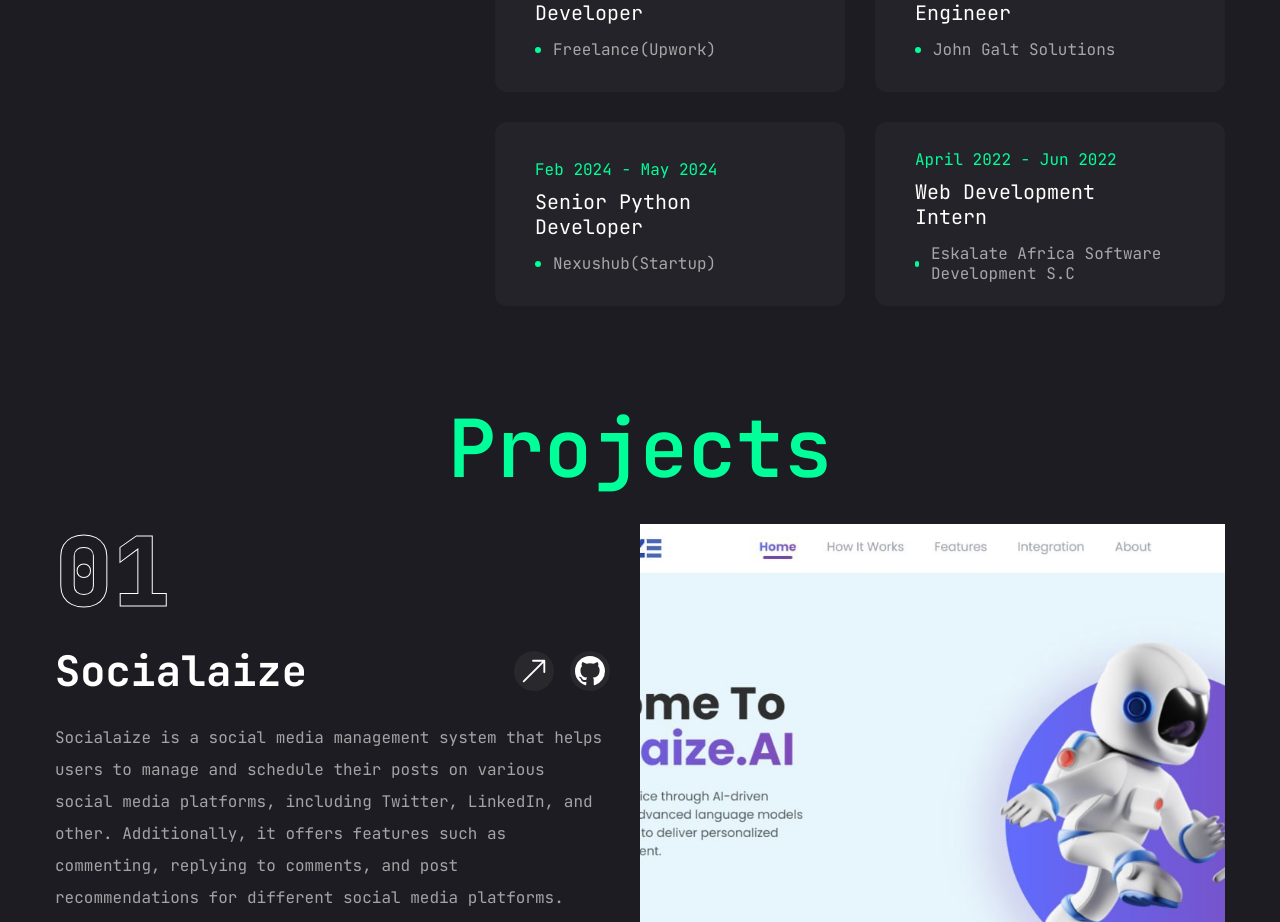
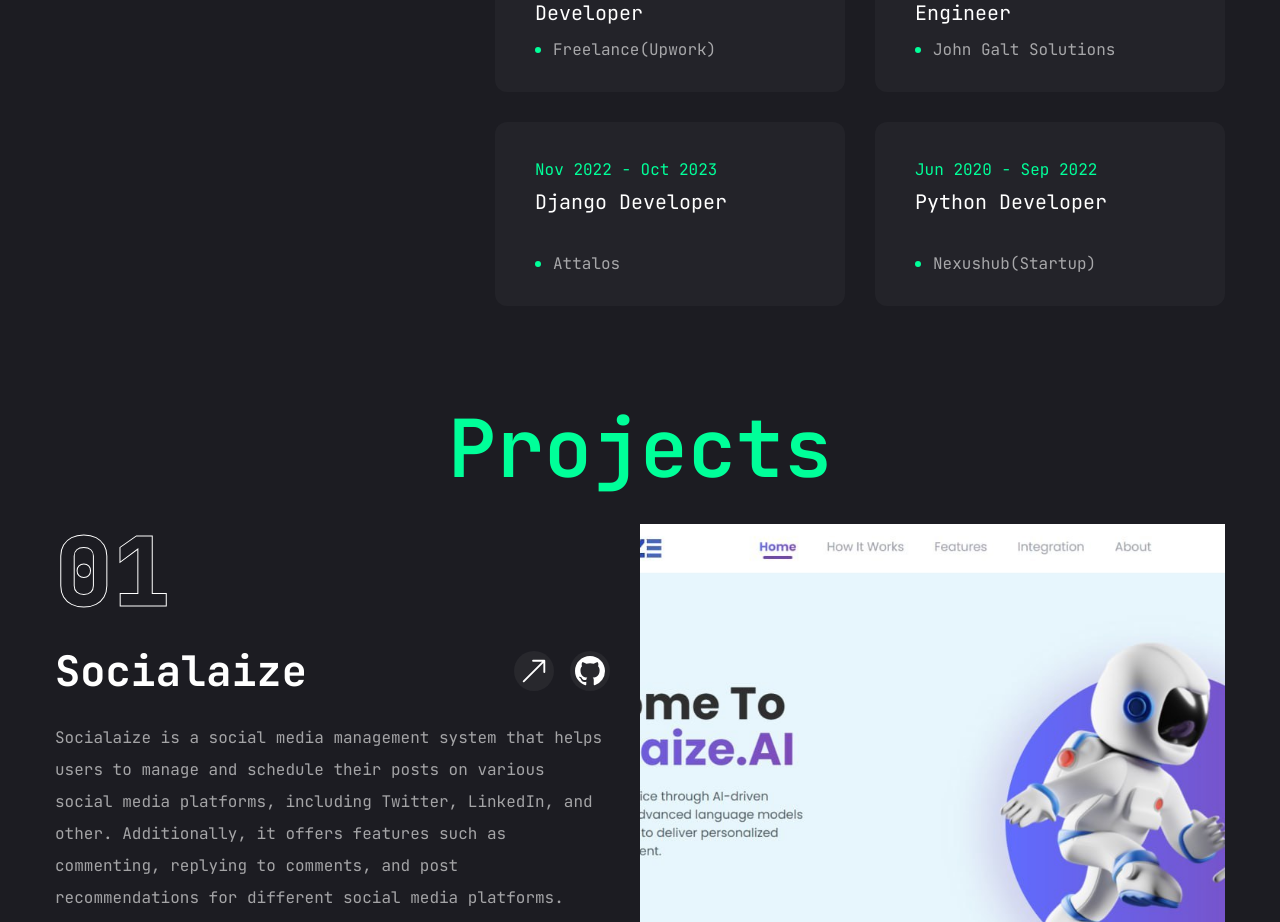
Before and after one commit to amha-kindu/portfolio, a Next.js app: page / in a window 1280 px wide. Shown: the part 2328-3250 px from the top of the page. Built offline with nearby package versions, Linux system fonts and the light colour scheme.

Commit message:
update resume

```diff
--- a/components/sections/Resume.jsx
+++ b/components/sections/Resume.jsx
@@ -27,8 +27,9 @@ const experience = {
     items: [
         { company: "Freelance(Upwork)", position: "Freelance Web Developer", duration: "Jan 2020 - Present" },
         { company: "John Galt Solutions", position: "Junior AI/ML Software Engineer", duration: "April 2024 - Oct 2024" },
-        { company: "Nexushub(Startup)", position: "Senior Python Developer", duration: "Feb 2024 - May 2024" },
-        { company: "Eskalate Africa Software Development S.C", position: "Web Development Intern", duration: "April 2022 - Jun 2022" },
+        { company: "Attalos", position: "Django Developer", duration: "Nov 2022 - Oct 2023" },
+        { company: "Nexushub(Startup)", position: "Python Developer", duration: "Jun 2020 - Sep 2022" },
+        { company: "Eskalate Africa Software Development S.C", position: "Web Development Intern", duration: "April 2019 - Jun 2019" },
     ]
 }
 
```
